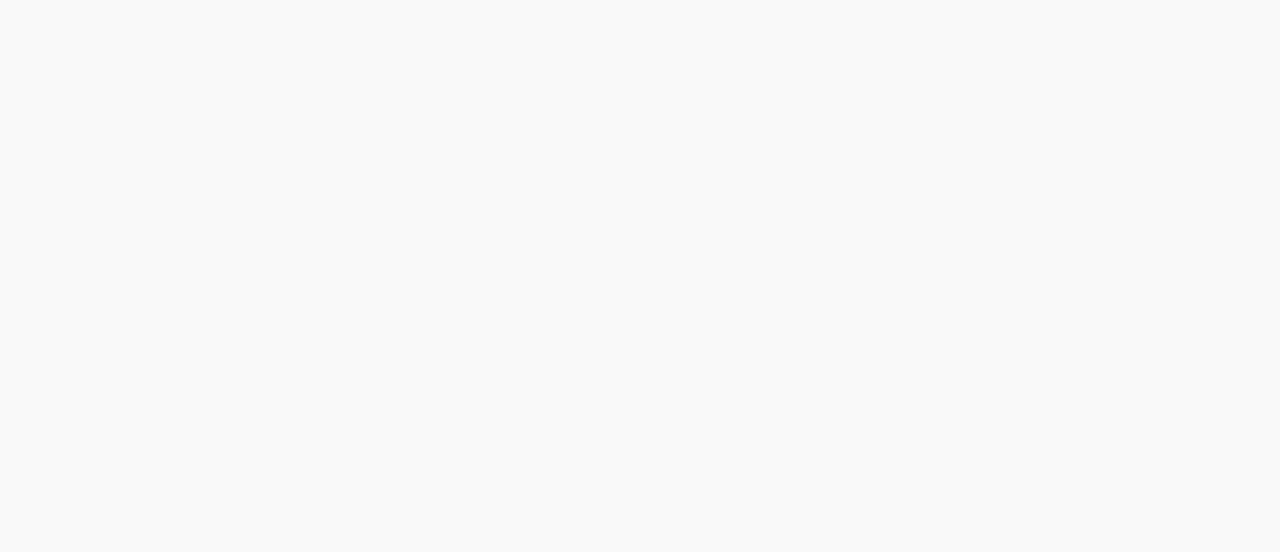
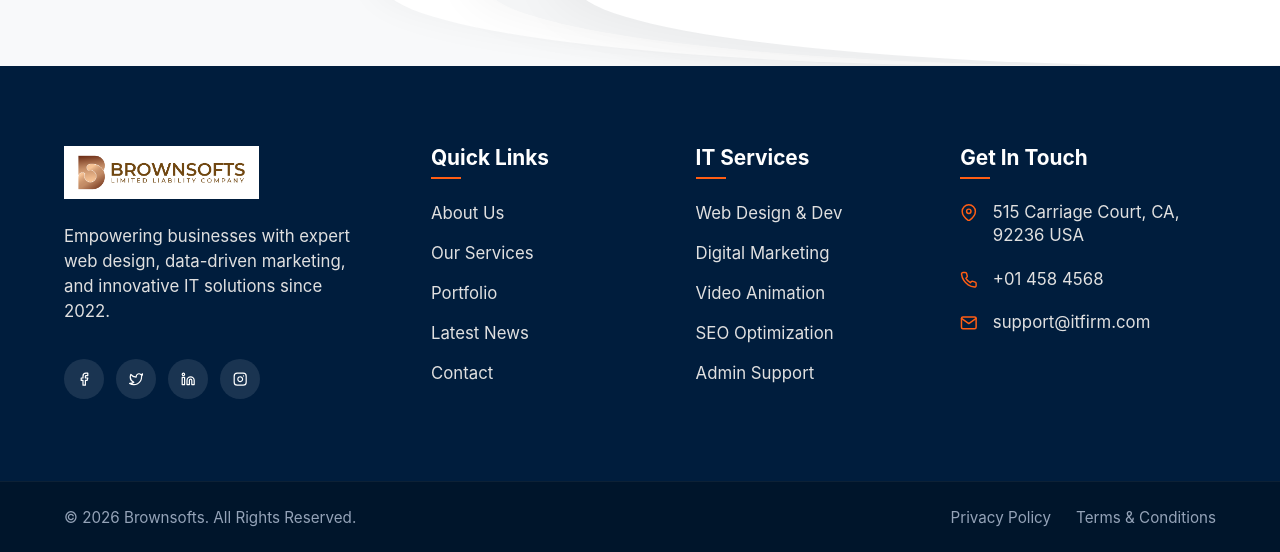
Before and after one commit to shirlyjiji/brownsofts-llc, a React app in the folder frontend/: page / in a window 1280 px wide. Shown: the part 842-1394 px from the top of the page. Before the commit the page ends 800 px from the top, so only its background shows below. Built offline with nearby package versions, Linux system fonts and the light colour scheme; the HTML template or start-up script is replaced by a standard one.

Commit message:
changed footer color

```diff
--- a/frontend/src/App.jsx
+++ b/frontend/src/App.jsx
@@ -1,12 +1,16 @@
+import Header from './components/Header/Header'
 import Hero from './components/Hero'
+import Footer from './components/Footer/Footer'
 import './App.css'
 
 function App() {
   return (
     <>
+      <Header />
       <Hero />
+      <Footer />
     </>
   )
 }
 
-export default App
+export default App;
--- a/frontend/src/components/Footer/Footer.css
+++ b/frontend/src/components/Footer/Footer.css
@@ -1,5 +1,5 @@
 .footer {
-    background-color: #0B2A4A; /* Requested dark blue background */
+    background-color: #001d3d; /* New dark blue background */
     color: #ffffff;
     padding: 80px 0 0;
     font-family: 'Inter', system-ui, -apple-system, sans-serif;
@@ -29,7 +29,7 @@
 }
 
 .footer-logo img {
-    height: 30px;
+    height: 45px;
     width: auto;
 }
 
@@ -62,7 +62,7 @@
 }
 
 .social-icon:hover {
-    background-color: #FF6A00; /* Requested orange accent */
+    background-color: #ff5e14; /* New orange accent */
     transform: translateY(-3px);
 }
 
@@ -82,7 +82,7 @@
     bottom: -8px;
     width: 30px;
     height: 2px;
-    background-color: #FF6A00; /* Requested orange accent */
+    background-color: #ff5e14; /* New orange accent */
 }
 
 /* Links List */
@@ -105,7 +105,7 @@
 }
 
 .footer-links a:hover {
-    color: #FF6A00; /* Requested orange accent */
+    color: #ff5e14; /* New orange accent */
 }
 
 /* Contact Column */
@@ -126,7 +126,7 @@
 }
 
 .contact-icon {
-    color: #FF6A00; /* Requested orange accent */
+    color: #ff5e14; /* New orange accent */
     font-size: 1.1rem;
     margin-top: 3px;
     flex-shrink: 0;
@@ -134,7 +134,7 @@
 
 /* Footer Bottom Bar */
 .footer-bottom {
-    background-color: #081d33; /* Darker blue for the bottom bar */
+    background-color: #00152b; /* Slightly darker than #001d3d */
     padding: 25px 0;
     border-top: 1px solid rgba(255, 255, 255, 0.05);
 }
@@ -167,7 +167,7 @@
 }
 
 .footer-legal a:hover {
-    color: #FF6A00;
+    color: #ff5e14;
 }
 
 /* Responsive Design */
```
Also changed, not shown: frontend/src/assets/logo.png (added).
